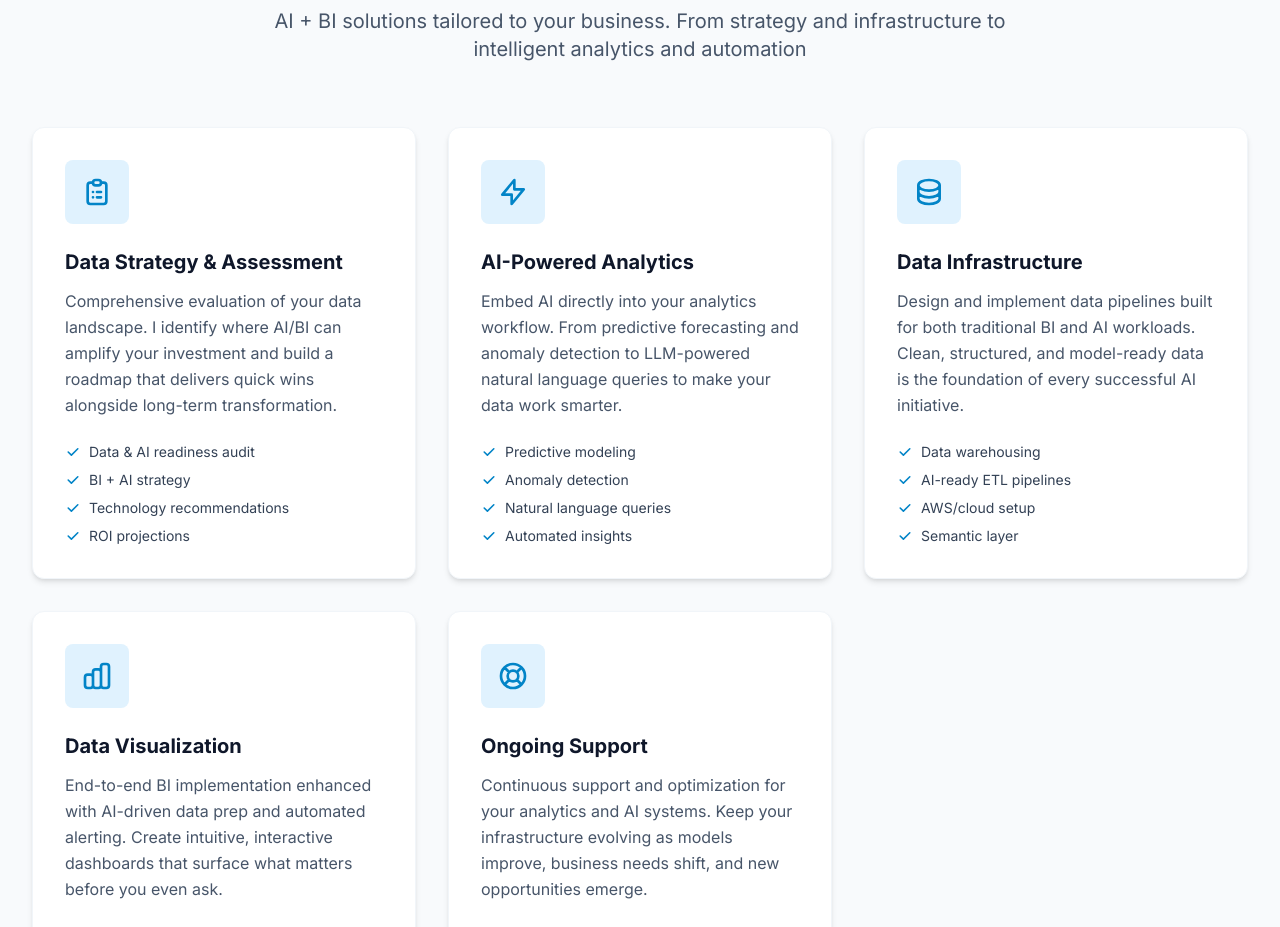
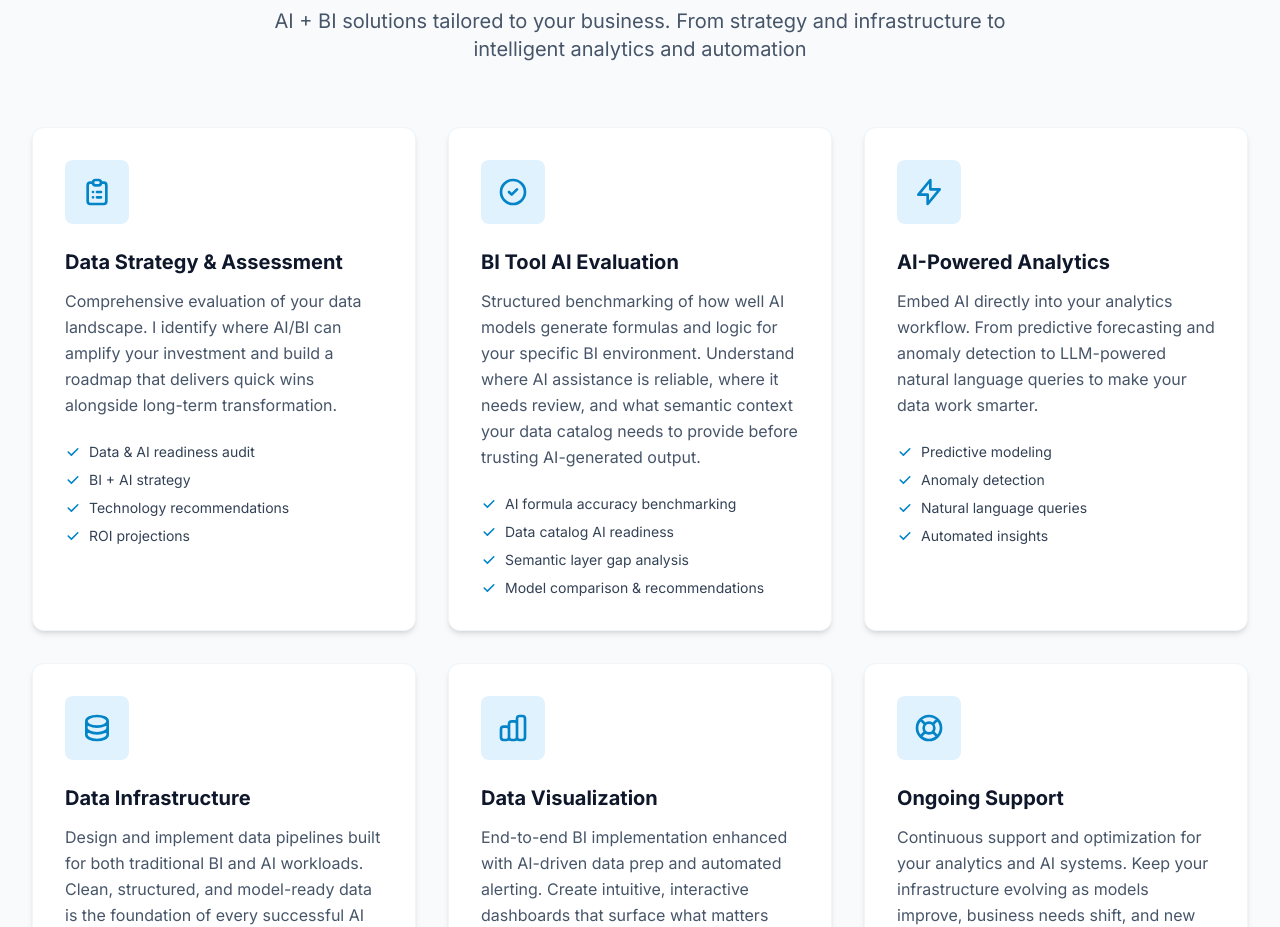
Before and after one commit to jklardata/klardata-revamp, a Next.js app: page / in a window 1280 px wide. Shown: the part 6980-7907 px from the top of the page. Built offline with nearby package versions, Linux system fonts and the light colour scheme.

Commit message:
Add BI Tool AI Evaluation service after Data Strategy & Assessment
Co-Authored-By: Claude Sonnet 4.6 <noreply@anthropic.com>

```diff
--- a/components/Services.tsx
+++ b/components/Services.tsx
@@ -9,6 +9,16 @@ export default function Services() {
       title: "Data Strategy & Assessment",
       description: "Comprehensive evaluation of your data landscape. I identify where AI/BI can amplify your investment and build a roadmap that delivers quick wins alongside long-term transformation.",
       benefits: ["Data & AI readiness audit", "BI + AI strategy", "Technology recommendations", "ROI projections"]
+    },
+    {
+      icon: (
+        <svg className="w-8 h-8" fill="none" stroke="currentColor" viewBox="0 0 24 24">
+          <path strokeLinecap="round" strokeLinejoin="round" strokeWidth={2} d="M9 12l2 2 4-4m6 2a9 9 0 11-18 0 9 9 0 0118 0z" />
+        </svg>
+      ),
+      title: "BI Tool AI Evaluation",
+      description: "Structured benchmarking of how well AI models generate formulas and logic for your specific BI environment. Understand where AI assistance is reliable, where it needs review, and what semantic context your data catalog needs to provide before trusting AI-generated output.",
+      benefits: ["AI formula accuracy benchmarking", "Data catalog AI readiness", "Semantic layer gap analysis", "Model comparison & recommendations"]
     },
     {
       icon: (
```
